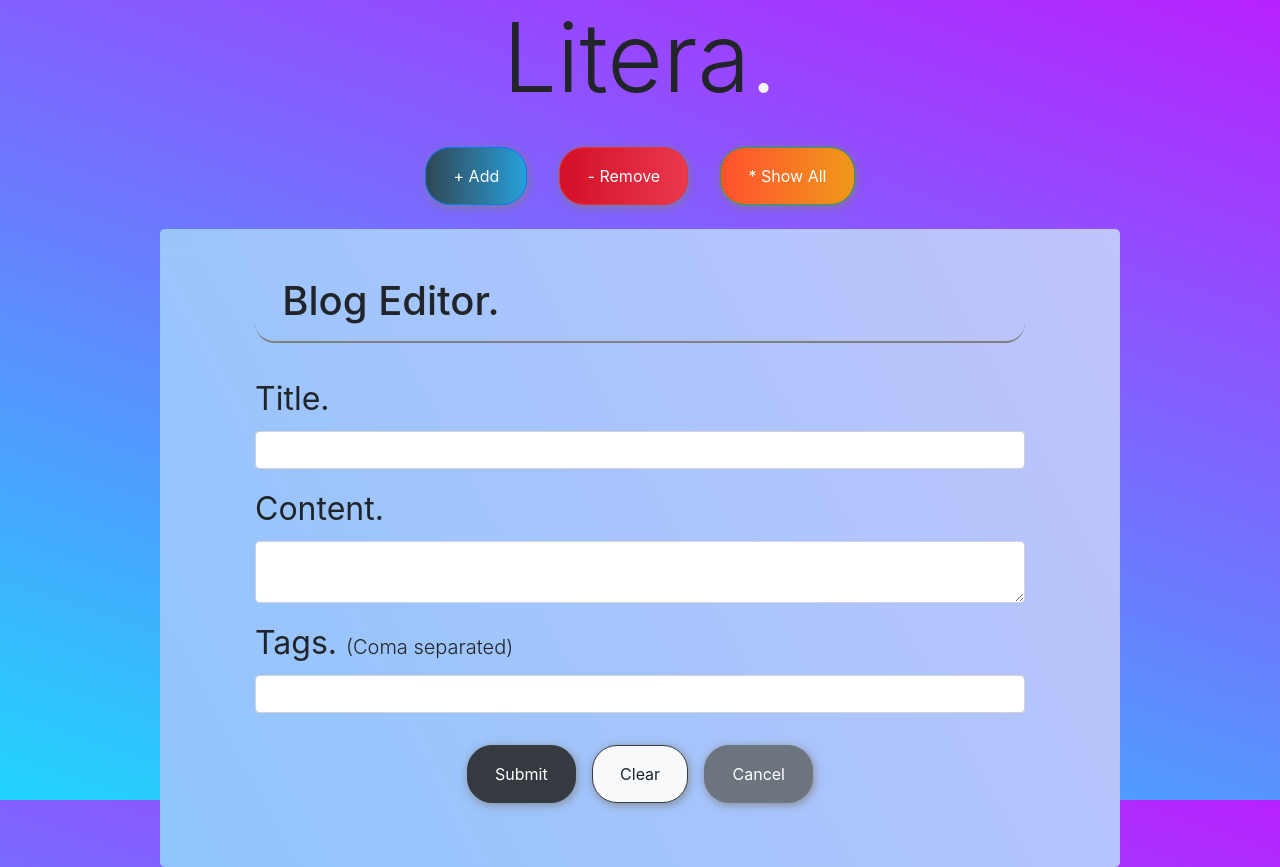
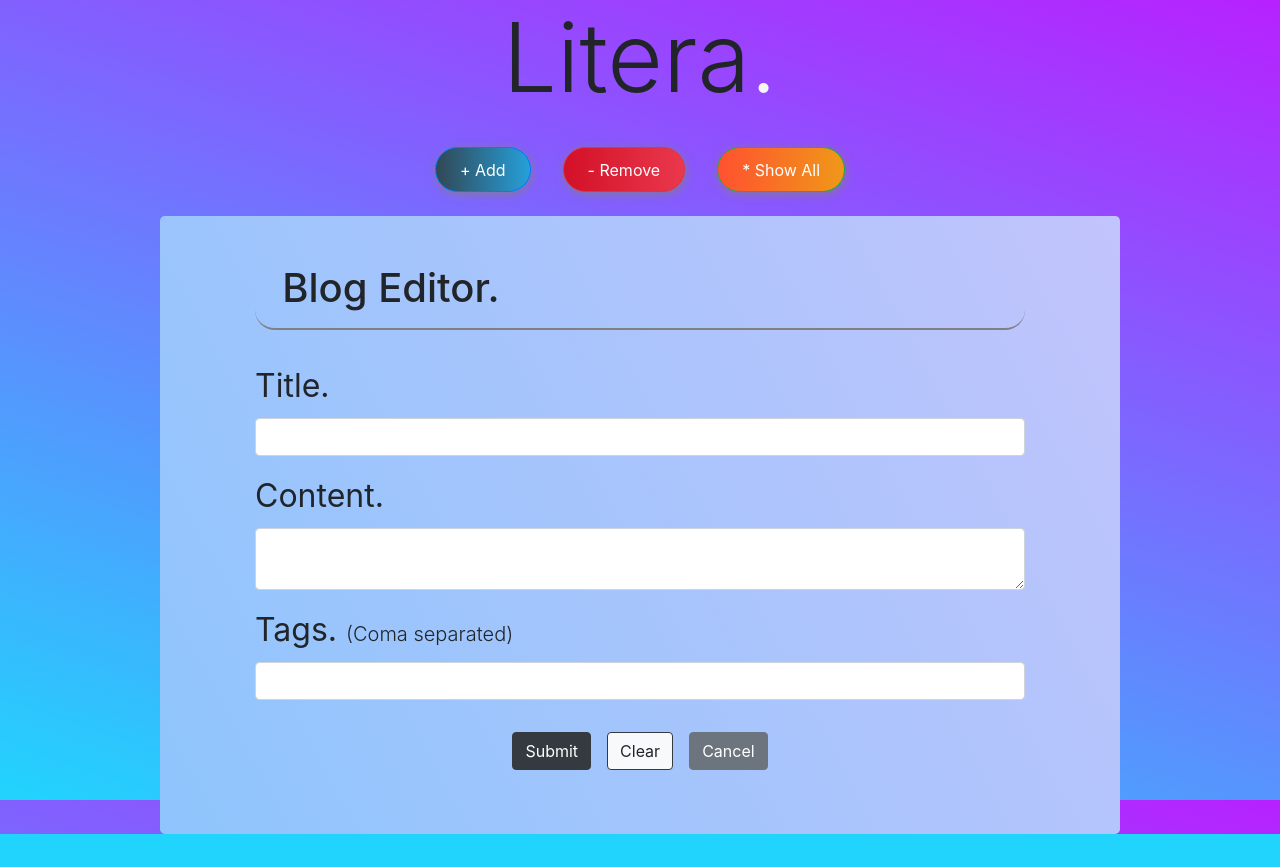
Before and after one commit to bloodred17/ng-blog-shipthis, an Angular app: page /add in a window 1280 px wide. After the commit the page ends 834 px from the top, so only its background shows below. Built offline with nearby package versions, Linux system fonts and the light colour scheme.

Commit message:
button style fixed

```diff
--- a/src/app/holder/holder.component.css
+++ b/src/app/holder/holder.component.css
@@ -0,0 +1,5 @@
+.btn {
+    border-radius: 25px;
+    padding: .6rem 1.5rem;
+    box-shadow: 1px 2px 10px rgba(128, 128, 128, 0.836);
+}
--- a/src/styles.css
+++ b/src/styles.css
@@ -14,11 +14,7 @@
 
     color: white;
 }
-.btn {
-    border-radius: 25px;
-    padding: 1rem 1.7rem;
-    box-shadow: 1px 2px 10px rgba(128, 128, 128, 0.836);
-}
+
 .btn-primary {
     background-image: linear-gradient(to right, #314755 0%, #26a0da 100%);
 }
```
